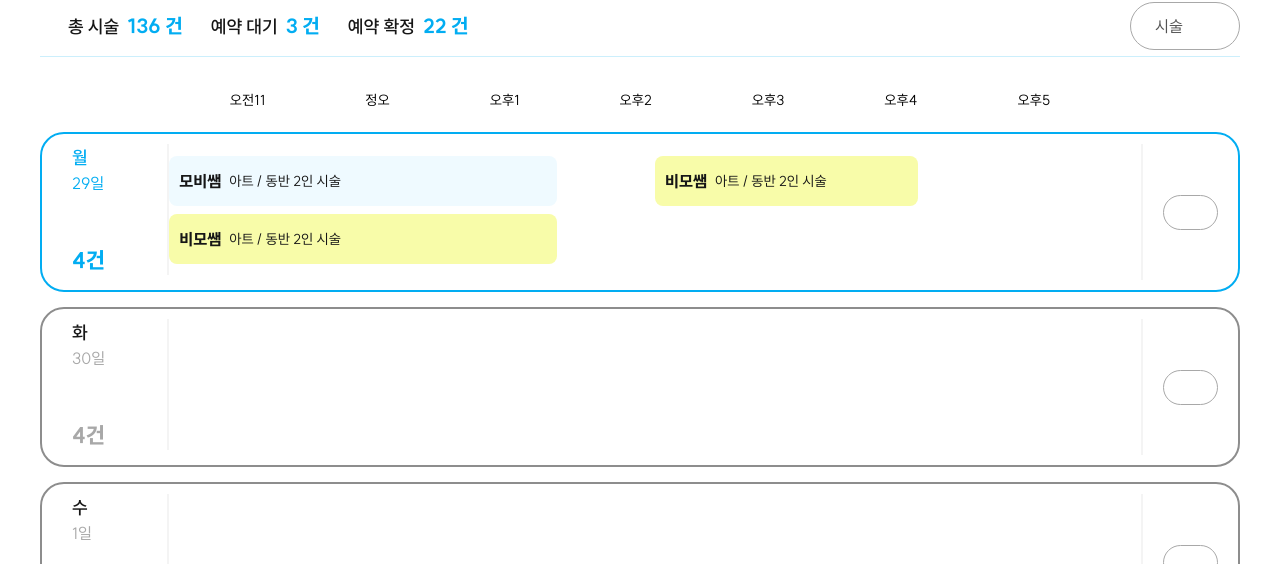
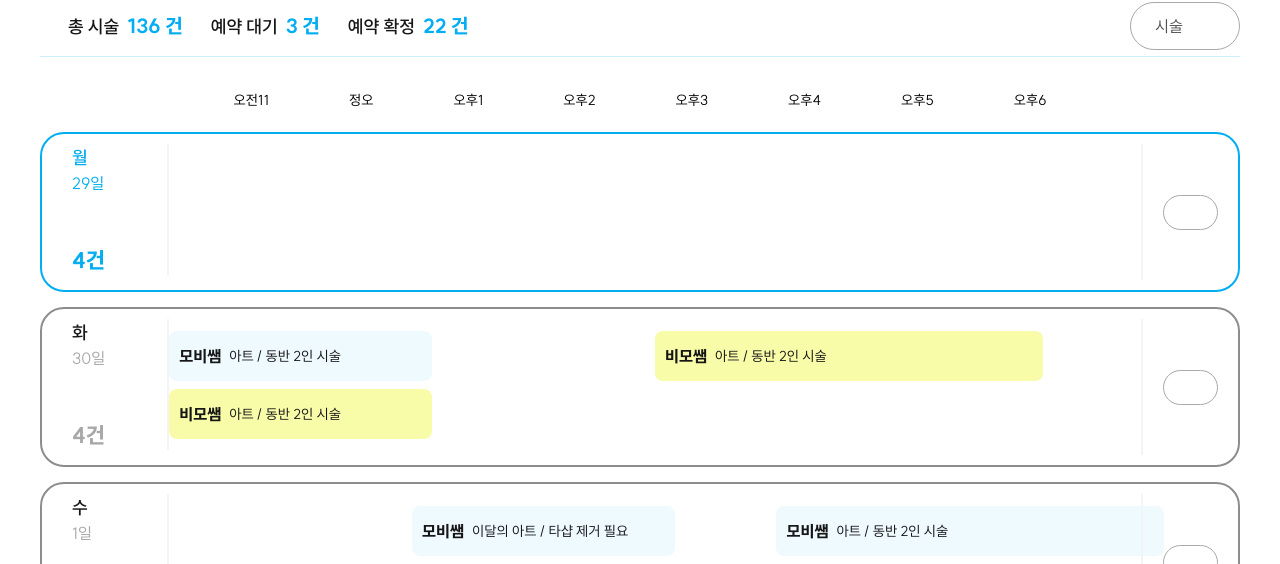
Before and after one commit to mobi-projects/nail-case-client, a Next.js app: page /manager/base/schedule/this-week in a window 1280 px wide. Shown: the part 388-952 px from the top of the page. Built offline with nearby package versions, Linux system fonts and the light colour scheme; some icons are missing.

Commit message:
⚡️this-week 페이지 버튼 클릭시 시간별 예약 내역 출력
* issue: [NAILCASE-162](https://nailcase.atlassian.net/browse/NAILCASE-162)
sub-issues:
  - [NAILCASE-172](https://nailcase.atlassian.net/browse/NAILCASE-172)

```diff
--- a/src/component/custom/manager/base/schedule/this-week/01/index.tsx
+++ b/src/component/custom/manager/base/schedule/this-week/01/index.tsx
@@ -1,26 +1,48 @@
 "use client"
 
 import dayjs from "dayjs"
-import React from "react"
+import React, { useState } from "react"
 
 import NTIcon from "@/component/common/nt-icon"
 
 export default function ManagerBaseScheduleThisWeekTask() {
+	const [startHour, setStartHour] = useState(11)
+	const [incremented, setIncremented] = useState(false)
+
+	const incrementHour = () => {
+		if (!incremented) {
+			setStartHour(13)
+			setIncremented(true)
+		} else {
+			setStartHour(11)
+			setIncremented(false)
+		}
+	}
+
 	return (
 		<div className="flex h-fit w-full flex-col py-[10px]">
-			<ManagerScheduleTime />
+			<ManagerScheduleTime startHour={startHour} />
 			<div className="flex flex-col gap-[15px]">
 				{Array.from({ length: 6 }).map((_, index) => (
-					<ManagerScheduleThisWeek key={index} index={index} />
+					<ManagerScheduleThisWeek
+						key={index}
+						index={index}
+						startHour={startHour}
+						incrementHour={incrementHour}
+						incremented={incremented}
+					/>
 				))}
 			</div>
 		</div>
 	)
 }
 
-function ManagerScheduleTime() {
-	const startHour = 11
-	const hours = Array.from({ length: 7 }, (_, i) => {
+type ManagerScheduleTimePT = {
+	startHour: number
+}
+
+function ManagerScheduleTime({ startHour }: ManagerScheduleTimePT) {
+	const hours = Array.from({ length: 8 }, (_, i) => {
 		const hour = dayjs().hour(startHour + i)
 		if (hour.hour() === 12) {
 			return "정오"
@@ -35,7 +57,7 @@ function ManagerScheduleTime() {
 		<div className="flex h-[65px] w-full items-center justify-center">
 			{hours.map((date, idx) => {
 				return (
-					<div key={idx} className="relative px-[50px] text-Callout">
+					<div key={idx} className="relative px-[40px] text-Callout">
 						{date}
 						{idx < hours.length - 1 && (
 							<div className="absolute right-0 top-0 h-full"></div>
@@ -49,9 +71,17 @@ function ManagerScheduleTime() {
 
 type ManagerScheduleThisWeekPT = {
 	index: number
+	startHour: number
+	incrementHour: () => void
+	incremented: boolean
 }
 
-function ManagerScheduleThisWeek({ index }: ManagerScheduleThisWeekPT) {
+function ManagerScheduleThisWeek({
+	index,
+	startHour,
+	incrementHour,
+	incremented,
+}: ManagerScheduleThisWeekPT) {
 	const today = dayjs()
 	const week = Array.from({ length: 6 }, (_, i) => today.add(i, "day"))
 	const day = week[index]
@@ -64,8 +94,11 @@ function ManagerScheduleThisWeek({ index }: ManagerScheduleThisWeekPT) {
 			}`}
 		>
 			<ManagerScheduleDay index={index} isToday={isToday} />
-			<ManagerScheduleTask index={index} />
-			<ManagerScheduleMoreTask />
+			<ManagerScheduleTask index={index} startHour={startHour} />
+			<ManagerScheduleMoreTask
+				onClick={incrementHour}
+				incremented={incremented}
+			/>
 		</div>
 	)
 }
@@ -112,7 +145,7 @@ function ManagerScheduleDay({ index, isToday }: ManagerScheduleDayPT) {
 const reservationData = [
 	[
 		{
-			date: 24,
+			date: 30,
 			firstTime: 11,
 			endTime: 13,
 			artistArr: [
@@ -127,7 +160,7 @@ const reservationData = [
 			],
 		},
 		{
-			date: 24,
+			date: 30,
 			firstTime: 15,
 			endTime: 18,
 			artistArr: [
@@ -140,7 +173,7 @@ const reservationData = [
 	],
 	[
 		{
-			date: 25,
+			date: 1,
 			firstTime: 13,
 			endTime: 15,
 			artistArr: [
@@ -153,7 +186,76 @@ const reservationData = [
 	],
 	[
 		{
-			date: 26,
+			date: 1,
+			firstTime: 16,
+			endTime: 19,
+			artistArr: [
+				{
+					name: "모비쌤",
+					optionArr: ["아트", "동반 2인 시술"],
+				},
+				{
+					name: "비모쌤",
+					optionArr: ["아트", "동반 2인 시술"],
+				},
+			],
+		},
+		{
+			date: 2,
+			firstTime: 15,
+			endTime: 17,
+			artistArr: [
+				{
+					name: "비모쌤",
+					optionArr: ["아트", "동반 2인 시술"],
+				},
+			],
+		},
+	],
+	[
+		{
+			date: 2,
+			firstTime: 12,
+			endTime: 14,
+			artistArr: [
+				{
+					name: "비모쌤",
+					optionArr: ["아트", "동반 2인 시술"],
+				},
+				{
+					name: "모비쌤",
+					optionArr: ["아트", "동반 2인 시술"],
+				},
+			],
+		},
+		{
+			date: 3,
+			firstTime: 15,
+			endTime: 18,
+			artistArr: [
+				{
+					name: "비모쌤",
+					optionArr: ["아트", "동반 2인 시술"],
+				},
+			],
+		},
+	],
+	[
+		{
+			date: 4,
+			firstTime: 13,
+			endTime: 15,
+			artistArr: [
+				{
+					name: "모비쌤",
+					optionArr: ["이달의 아트", "타샵 제거 필요"],
+				},
+			],
+		},
+	],
+	[
+		{
+			date: 5,
 			firstTime: 11,
 			endTime: 14,
 			artistArr: [
@@ -168,76 +270,7 @@ const reservationData = [
 			],
 		},
 		{
-			date: 26,
-			firstTime: 15,
-			endTime: 17,
-			artistArr: [
-				{
-					name: "비모쌤",
-					optionArr: ["아트", "동반 2인 시술"],
-				},
-			],
-		},
-	],
-	[
-		{
-			date: 27,
-			firstTime: 12,
-			endTime: 14,
-			artistArr: [
-				{
-					name: "비모쌤",
-					optionArr: ["아트", "동반 2인 시술"],
-				},
-				{
-					name: "모비쌤",
-					optionArr: ["아트", "동반 2인 시술"],
-				},
-			],
-		},
-		{
-			date: 27,
-			firstTime: 15,
-			endTime: 18,
-			artistArr: [
-				{
-					name: "비모쌤",
-					optionArr: ["아트", "동반 2인 시술"],
-				},
-			],
-		},
-	],
-	[
-		{
-			date: 28,
-			firstTime: 13,
-			endTime: 15,
-			artistArr: [
-				{
-					name: "모비쌤",
-					optionArr: ["이달의 아트", "타샵 제거 필요"],
-				},
-			],
-		},
-	],
-	[
-		{
-			date: 29,
-			firstTime: 11,
-			endTime: 14,
-			artistArr: [
-				{
-					name: "모비쌤",
-					optionArr: ["아트", "동반 2인 시술"],
-				},
-				{
-					name: "비모쌤",
-					optionArr: ["아트", "동반 2인 시술"],
-				},
-			],
-		},
-		{
-			date: 29,
+			date: 5,
 			firstTime: 15,
 			endTime: 17,
 			artistArr: [
@@ -250,7 +283,12 @@ const reservationData = [
 	],
 ]
 
-function ManagerScheduleTask({ index }: ManagerScheduleThisWeekPT) {
+type ManagerScheduleTaskPT = {
+	index: number
+	startHour: number
+}
+
+function ManagerScheduleTask({ index, startHour }: ManagerScheduleTaskPT) {
 	const today = dayjs()
 	const week = Array.from({ length: 6 }, (_, i) => today.add(i, "day"))
 	const day = week[index]
@@ -259,8 +297,7 @@ function ManagerScheduleTask({ index }: ManagerScheduleThisWeekPT) {
 		.flat()
 		.filter((res) => day.date() === res.date)
 
-	const startHour = 11
-	const endHour = 18
+	const endHour = startHour + 7
 
 	return (
 		<div className="grid h-full w-[1000px] grid-cols-8">
@@ -306,12 +343,21 @@ function ManagerScheduleTask({ index }: ManagerScheduleThisWeekPT) {
 	)
 }
 
-function ManagerScheduleMoreTask() {
+function ManagerScheduleMoreTask({
+	onClick,
+	incremented,
+}: {
+	onClick: () => void
+	incremented: boolean
+}) {
 	return (
 		<div className="flex h-full w-[100px] items-center justify-center border-l-[2px] border-Gray10">
-			<div className="flex h-[35px] w-[55.38px] items-center justify-center rounded-[35px] border-[0.5px] border-Gray40">
+			<div
+				className="flex h-[35px] w-[55.38px] cursor-pointer items-center justify-center rounded-[35px] border-[0.5px] border-Gray40"
+				onClick={onClick}
+			>
 				<NTIcon
-					icon="expandRightLight"
+					icon={incremented ? "expandLeftLight" : "expandRightLight"}
 					className="w-[25px] cursor-pointer text-Gray70"
 				/>
 			</div>
```
